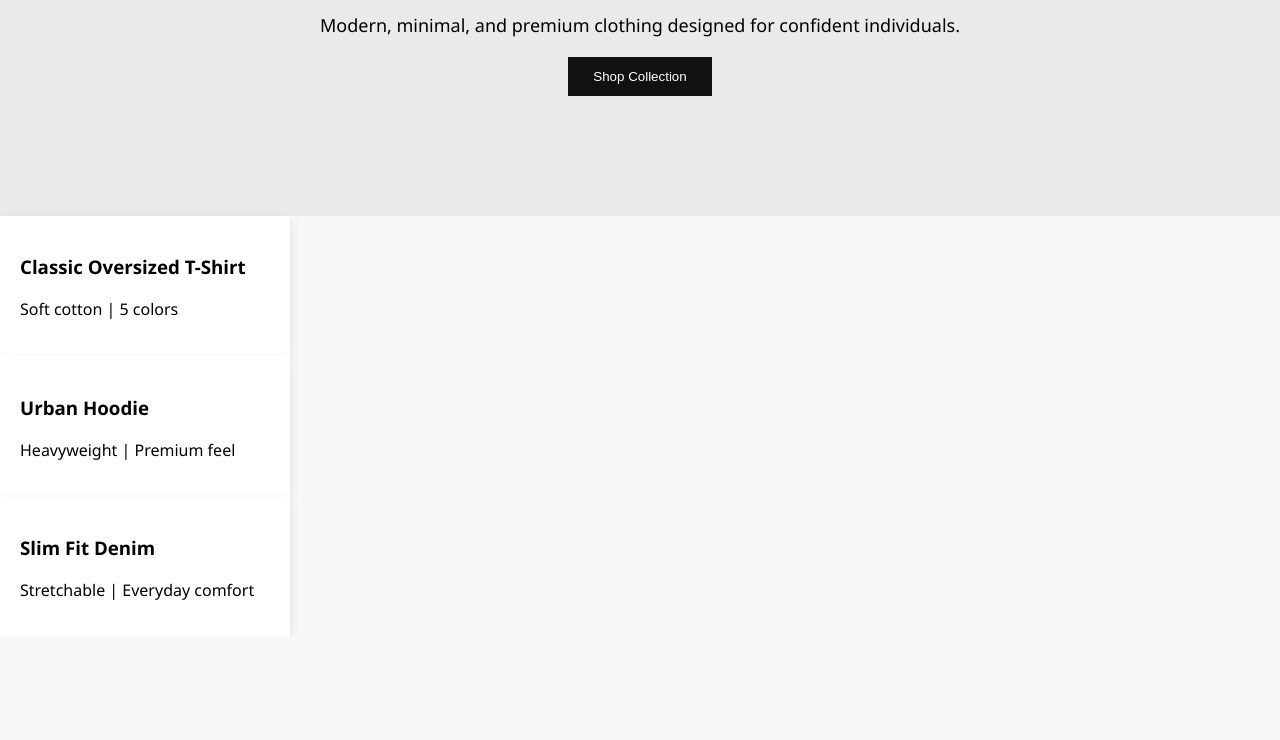
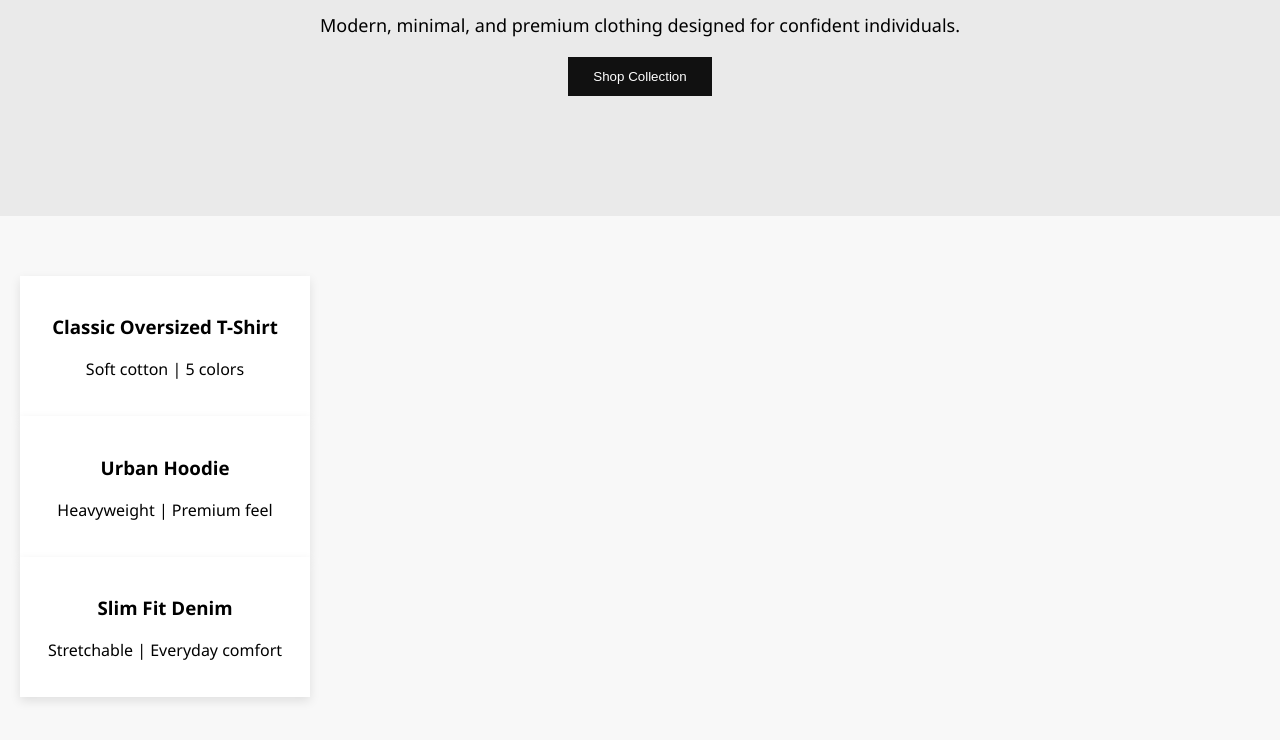
Before and after one commit to dhakesumit/urbanweave-website, a plain HTML site: page index.html in a window 1280 px wide. Shown: the part 348-1088 px from the top of the page. Before the commit the page ends 985 px from the top, so only its background shows below. Drawn offline with Linux system fonts and the light colour scheme.

Commit message:
Update style.css

```diff
--- a/style.css
+++ b/style.css
@@ -55,15 +55,22 @@ button:hover {
     background-color: #333;
 }
 
+.products {
+  padding: 60px 20px;
+  text-align: center;
+}
+
 .product-container {
   display: flex;
   justify-content: center;
   gap: 20px;
   flex-wrap: wrap;
 }
+
 .card {
   background: white;
   padding: 20px;
   width: 250px;
   box-shadow: 0px 4px 10px rgba(0,0,0,0.1);
+  text-align: center;
 }
```
Lines whose indentation alone changed are shown as unchanged.
